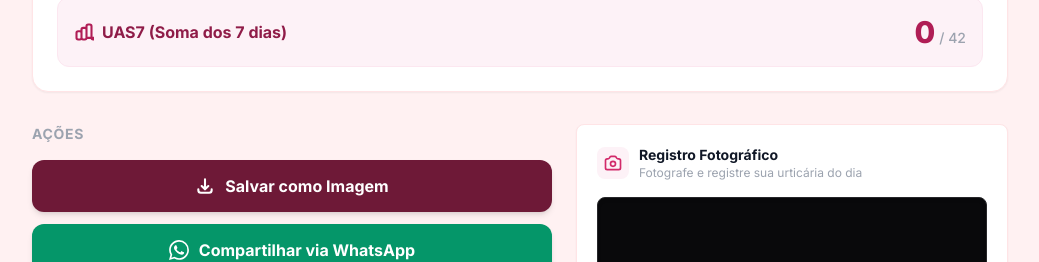
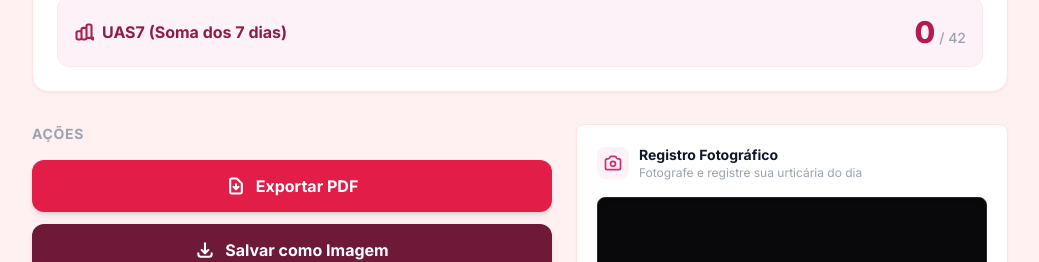
Before and after one commit to Victor-dias96/Urticaria-Tracker, a Next.js app: page / in a window 1280 px wide. Shown: the part 921-1183 px from the top of the page, without its empty margins (120-1159 px from the left). Built offline with nearby package versions, Linux system fonts and the light colour scheme; no server answers.

Commit message:
fix: resolve camera stream lifecycle and screen black issues; feat: add PDF export functionality for UAS7 report

```diff
--- a/package.json
+++ b/package.json
@@ -12,6 +12,8 @@
     "@types/react": "^18.3.0",
     "@types/react-dom": "^18.3.0",
     "autoprefixer": "^10.4.20",
+    "html2canvas": "^1.4.1",
+    "jspdf": "^4.2.1",
     "next": "^14.2.0",
     "postcss": "^8.4.47",
     "react": "^18.3.0",
--- a/src/components/ActionButtons.tsx
+++ b/src/components/ActionButtons.tsx
@@ -1,6 +1,46 @@
 'use client'
 
+import html2canvas from 'html2canvas'
+import jsPDF from 'jspdf'
+
 export default function ActionButtons() {
+  const handleExportPDF = async () => {
+    try {
+      const element = document.getElementById('uas7-form-capture')
+      if (!element) {
+        alert('Erro: Formulário não encontrado para exportação.')
+        return
+      }
+
+      const canvas = await html2canvas(element, { scale: 2, useCORS: true })
+      const imgData = canvas.toDataURL('image/png')
+
+      const pdf = new jsPDF({
+        orientation: 'portrait',
+        unit: 'mm',
+        format: 'a4'
+      })
+
+      const pdfWidth = pdf.internal.pageSize.getWidth()
+
+      const dateStr = new Date().toLocaleDateString('pt-BR')
+      pdf.setFont('helvetica', 'bold')
+      pdf.setFontSize(16)
+      pdf.text(`Relatório UAS7 - ${dateStr}`, pdfWidth / 2, 15, { align: 'center' })
+
+      // A margem lateral será 10mm, então a largura da imagem é pdfWidth - 20.
+      // Altura proporcional: (canvasHeight * imageWidth) / canvasWidth
+      const imgWidth = pdfWidth - 20
+      const imgHeight = (canvas.height * imgWidth) / canvas.width
+
+      pdf.addImage(imgData, 'PNG', 10, 25, imgWidth, imgHeight)
+      pdf.save(`Relatorio_UAS7_${dateStr.replace(/\//g, '-')}.pdf`)
+    } catch (error) {
+      console.error('Erro ao gerar PDF:', error)
+      alert('Falha ao gerar o arquivo PDF. Verifique as permissões ou tente novamente.')
+    }
+  }
+
   const handleSaveImage = () => {
     alert('Salvando como Imagem...')
   }
@@ -19,6 +59,17 @@ export default function ActionButtons() {
       <h3 className="text-sm font-bold uppercase tracking-wider text-gray-400 dark:text-gray-500 mb-1">
         Ações
       </h3>
+
+      {/* Exportar PDF (Vermelho/Vinho Médio) */}
+      <button
+        onClick={handleExportPDF}
+        className="w-full py-3.5 px-5 bg-rose-600 hover:bg-rose-700 text-white font-bold rounded-xl shadow-md flex items-center justify-center gap-2.5 transition-all duration-200 hover:-translate-y-0.5 active:translate-y-0"
+      >
+        <svg className="w-5 h-5" fill="none" viewBox="0 0 24 24" stroke="currentColor" strokeWidth={2.5}>
+          <path strokeLinecap="round" strokeLinejoin="round" d="M12 10v6m0 0l-3-3m3 3l3-3m2 8H7a2 2 0 01-2-2V5a2 2 0 012-2h5.586a1 1 0 01.707.293l5.414 5.414a1 1 0 01.293.707V19a2 2 0 01-2 2z" />
+        </svg>
+        Exportar PDF
+      </button>
 
       {/* Salvar como Imagem (Vinho escuro) */}
       <button
--- a/src/components/PhotoCapture.tsx
+++ b/src/components/PhotoCapture.tsx
@@ -12,8 +12,8 @@ export default function PhotoCapture() {
   // cameraError: Gerencia mensagens de erro caso o usuário negue permissão ou falte hardware.
   const [cameraError, setCameraError] = useState<string | null>(null)
 
-  // cameraActive: Booleano auxiliar para saber se a câmera está rodando no momento.
-  const [cameraActive, setCameraActive] = useState(false)
+  // isCapturing: Booleano auxiliar para saber se a câmera está rodando no momento (substitui antigo cameraActive).
+  const [isCapturing, setIsCapturing] = useState(false)
 
   // timestamp: Texto gerado no momento da captura para colocar no Canvas de forma fixa e não-recalculada a cada microsegundo.
   const [timestamp, setTimestamp] = useState('')
@@ -50,14 +50,14 @@ export default function PhotoCapture() {
   // Real-time clock para a marca d'água
   useEffect(() => {
     // Só atualiza o relógio se a câmera estiver viva e nenhuma foto foi tirada
-    if (!cameraActive || capturedImage) return
+    if (!isCapturing || capturedImage) return
 
     const interval = setInterval(() => {
       setTimestamp(getFormattedDateTime())
     }, 1000)
 
     return () => clearInterval(interval)
-  }, [cameraActive, capturedImage, getFormattedDateTime])
+  }, [isCapturing, capturedImage, getFormattedDateTime])
 
   // --- 1. LÓGICA DE CÂMERA UNIVERSAL ---
   const startCamera = async () => {
@@ -68,23 +68,31 @@ export default function PhotoCapture() {
         stream.getTracks().forEach(track => track.stop())
       }
 
-      // getUserMedia solicita permissão ao usuário.
-      // facingMode: 'environment' prioriza a câmera traseira de alta resolução em celulares.
-      const mediaStream = await navigator.mediaDevices.getUserMedia({
-        video: { facingMode: 'environment', width: { ideal: 1280 }, height: { ideal: 720 } },
-        audio: false
-      })
+      let mediaStream: MediaStream
+      try {
+        // Tenta forçar a câmera traseira primeiro (Mobile)
+        mediaStream = await navigator.mediaDevices.getUserMedia({
+          video: { facingMode: { exact: 'environment' }, width: { ideal: 1280 }, height: { ideal: 720 } },
+          audio: false
+        })
+      } catch (e: any) {
+        // Fallback robusto para Desktop ou dispositivos sem câmera mapeada como 'environment'
+        mediaStream = await navigator.mediaDevices.getUserMedia({
+          video: { width: { ideal: 1280 }, height: { ideal: 720 } },
+          audio: false
+        })
+      }
 
       setStream(mediaStream)
       if (videoRef.current) {
         videoRef.current.srcObject = mediaStream
       }
-      setCameraActive(true)
+      setIsCapturing(true)
     } catch (err: any) {
       console.error('Erro ao acessar a câmera:', err)
       // Tratamento de erro resiliente: fornece feedback claro caso o usuário negue permissão ou use Desktop sem webcam.
       setCameraError('Permissão negada ou câmera não encontrada. Por favor, verifique as configurações.')
-      setCameraActive(false)
+      setIsCapturing(false)
     }
   }
 
@@ -93,8 +101,15 @@ export default function PhotoCapture() {
       stream.getTracks().forEach(track => track.stop())
       setStream(null)
     }
-    setCameraActive(false)
+    setIsCapturing(false)
   }, [stream])
+
+  const handleVideoReady = () => {
+    if (videoRef.current) {
+      // Força o ajuste de resolução (resize) e o play para contornar tela preta no iOS
+      videoRef.current.play().catch(e => console.error('Erro no autoPlay:', e))
+    }
+  }
 
   // --- 2. CAPTURA E PROCESSAMENTO (CANVAS) ---
   const drawWatermark = (ctx: CanvasRenderingContext2D, width: number, height: number, customTime?: string) => {
@@ -299,12 +314,13 @@ export default function PhotoCapture() {
         <canvas ref={canvasRef} className="hidden" />
 
         {/* FEED VIVO DA CÂMERA */}
-        {cameraActive && !capturedImage && !cameraError && (
+        {isCapturing && !capturedImage && !cameraError && (
           <video
             ref={videoRef}
             autoPlay
             playsInline // Fundamental: Impede o Safari no iOS de forçar o player nativo em full screen indesejável
             muted
+            onLoadedMetadata={handleVideoReady}
             className="absolute inset-0 w-full h-full object-cover animate-fade-in"
           />
         )}
@@ -319,7 +335,7 @@ export default function PhotoCapture() {
         )}
 
         {/* ESTADO DE ERRO & UI DE RECARREGAMENTO */}
-        {!cameraActive && !capturedImage && (
+        {!isCapturing && !capturedImage && (
           <div className="flex flex-col items-center justify-center text-center p-6 space-y-3 z-10">
             {cameraError ? (
               <div className="flex flex-col items-center">
@@ -342,7 +358,7 @@ export default function PhotoCapture() {
         )}
 
         {/* Dica da Watermark: só aparece para o usuário enxergar e se posicionar durante o vídeo vivo */}
-        {!capturedImage && !cameraError && cameraActive && (
+        {!capturedImage && !cameraError && isCapturing && (
              <div className="absolute bottom-4 px-3.5 py-1.5 rounded-lg bg-black/80 border border-wine-500/30 text-[#e5498a] text-[10px] sm:text-xs font-mono tracking-wider backdrop-blur-sm z-20 pointer-events-none">
                Registro de Urticária | {timestamp}
              </div>
--- a/src/components/UAS7Form.tsx
+++ b/src/components/UAS7Form.tsx
@@ -27,7 +27,7 @@ export default function UAS7Form({
   const lastDay = weekDays[6]?.date || ''
 
   return (
-    <div className="bg-white dark:bg-gray-900 rounded-2xl border border-rose-100 dark:border-gray-800 shadow-sm p-4 sm:p-6 transition-all duration-300">
+    <div id="uas7-form-capture" className="bg-white dark:bg-gray-900 rounded-2xl border border-rose-100 dark:border-gray-800 shadow-sm p-4 sm:p-6 transition-all duration-300">
       {/* Title & Progress Header */}
       <div className="flex flex-col sm:flex-row sm:items-center justify-between gap-4 mb-6">
         <div>
```
Also changed, not shown: 1 other file (tests, documents, lock files or other folders).
